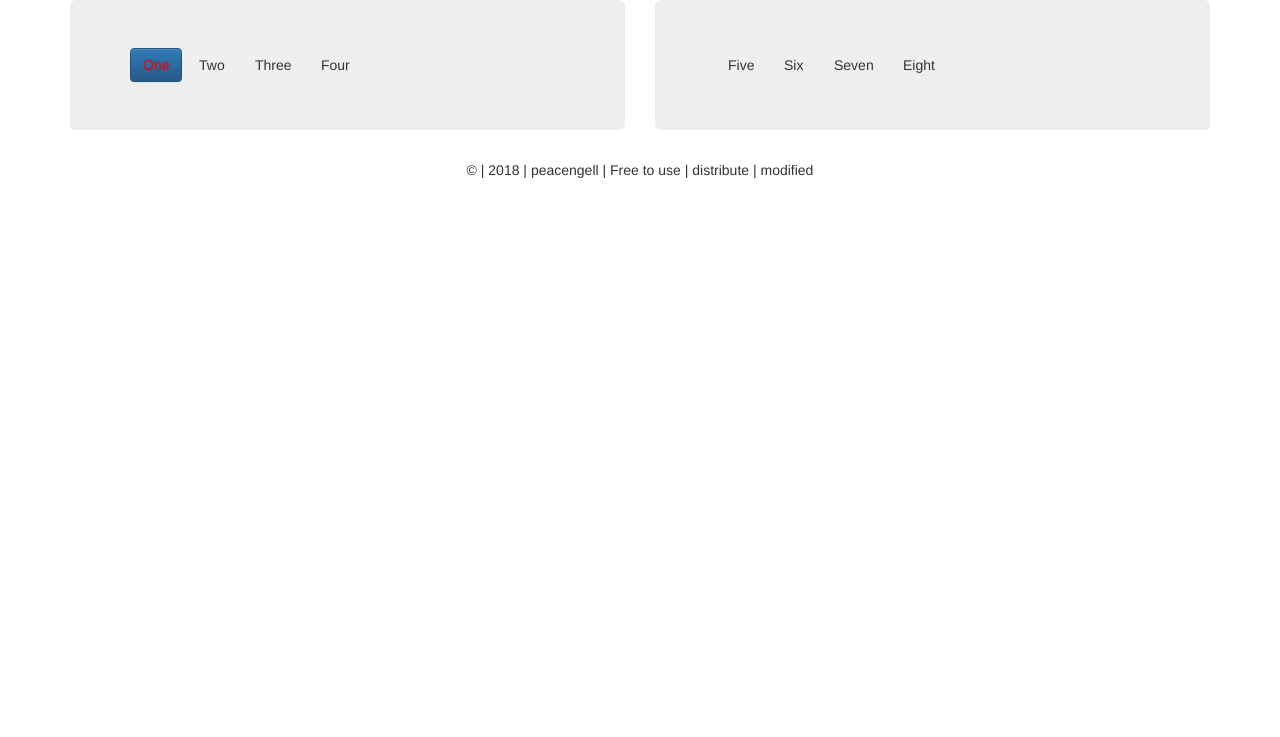
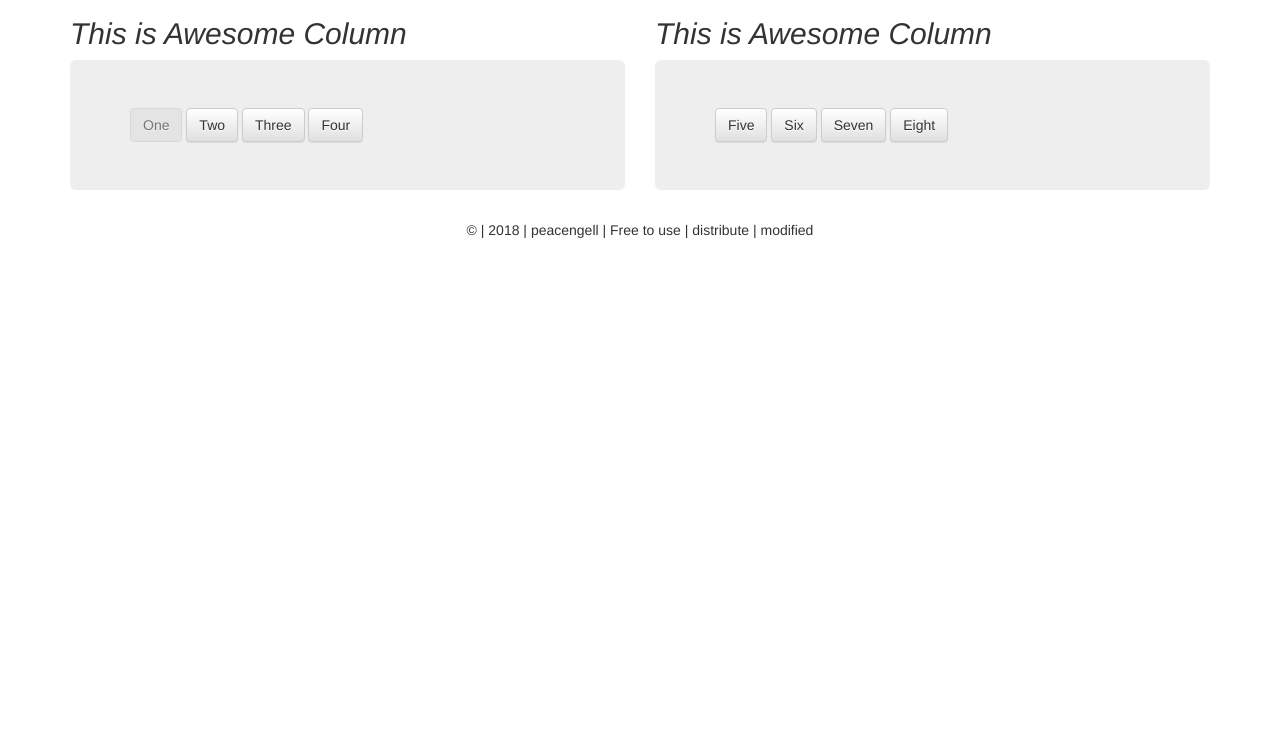
Before and after one commit to peacengell/HTML-CSS-Bootstrap-jQuery, a plain HTML site: page js/index.html in a window 1280 px wide. Shown: the part 63-800 px from the top of the page. Drawn offline with nearby package versions, Linux system fonts and the light colour scheme; a web font is replaced by a local one.

Commit message:
Lesson changing html text with Jquery

```diff
--- a/js/app.js
+++ b/js/app.js
@@ -1,9 +1,5 @@
 $(document).ready(function() {
 
-    $("button").addClass("animated");
-    $(".btn-default").addClass("tada");
-    $("#target1").addClass("btn-primary");
-    $("button").removeClass("btn-default");
-    $("button").removeClass("btn-default");
-    $("#target1").css("color", "red");
+    $("#target1").prop("disabled", true);
+    $("h2").html("<h2><i>This is Awesome Column</i></h2>");
 });
--- a/js/index.html
+++ b/js/index.html
@@ -15,6 +15,11 @@
 
     <link rel="stylesheet" href="https://cdnjs.cloudflare.com/ajax/libs/font-awesome/4.7.0/css/font-awesome.css">
     <link rel="stylesheet" href="https://cdnjs.cloudflare.com/ajax/libs/animate.css/3.5.2/animate.css">
+    <style>
+        body {
+            margin-top: 60px;
+        }
+    </style>
 
     <title>Learning Bootstrap & Jquery</title>
 </head>
```
